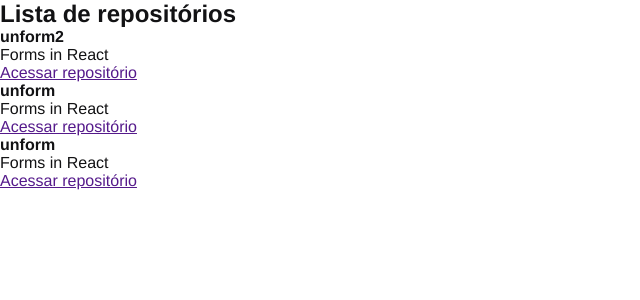
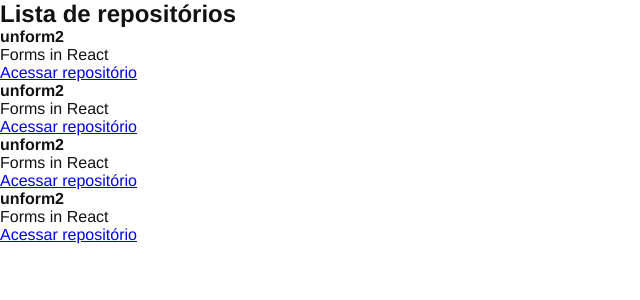
Before and after one commit to rohlacanna/github-explorer, a React app: page / in a window 1280 px wide. Shown: the top 300 px of the page, without its empty margins (0-640 px from the left). Built offline with nearby package versions, Linux system fonts and the light colour scheme.

Commit message:
Propriedades no React

```diff
--- /dev/null
+++ b/src/components/RepositoryItem.jsx
@@ -0,0 +1,12 @@
+export function RepositoryItem(props) {
+  return (
+    <li>
+      <strong>{props.repository.name ?? 'Default'}</strong>
+      <p>{props.repository.description}</p>
+
+      <a href={props.repository.link}>
+        Acessar repositório
+      </a>
+    </li>
+  )
+}
--- a/src/components/RepositoryList.jsx
+++ b/src/components/RepositoryList.jsx
@@ -1,4 +1,10 @@
-const repositoryName = 'unform2'
+import { RepositoryItem } from './RepositoryItem'
+
+const repository = {
+  name: 'unform2',
+  description: 'Forms in React',
+  link: 'https://github.com/unform/unform'
+}
 
 export function RepositoryList() {
   return (
@@ -6,32 +12,10 @@
       <h1>Lista de repositórios</h1>
 
       <ul>
-        <li>
-          <strong>{repositoryName}</strong>
-          <p>Forms in React</p>
-
-          <a href="">
-            Acessar repositório
-          </a>
-        </li>
-
-        <li>
-          <strong>unform</strong>
-          <p>Forms in React</p>
-
-          <a href="">
-            Acessar repositório
-          </a>
-        </li>
-
-        <li>
-          <strong>unform</strong>
-          <p>Forms in React</p>
-
-          <a href="">
-            Acessar repositório
-          </a>
-        </li>
+        <RepositoryItem repository={repository} />
+        <RepositoryItem repository={repository} />
+        <RepositoryItem repository={repository} />
+        <RepositoryItem repository={repository} />
       </ul>
     </section>
   )
```
